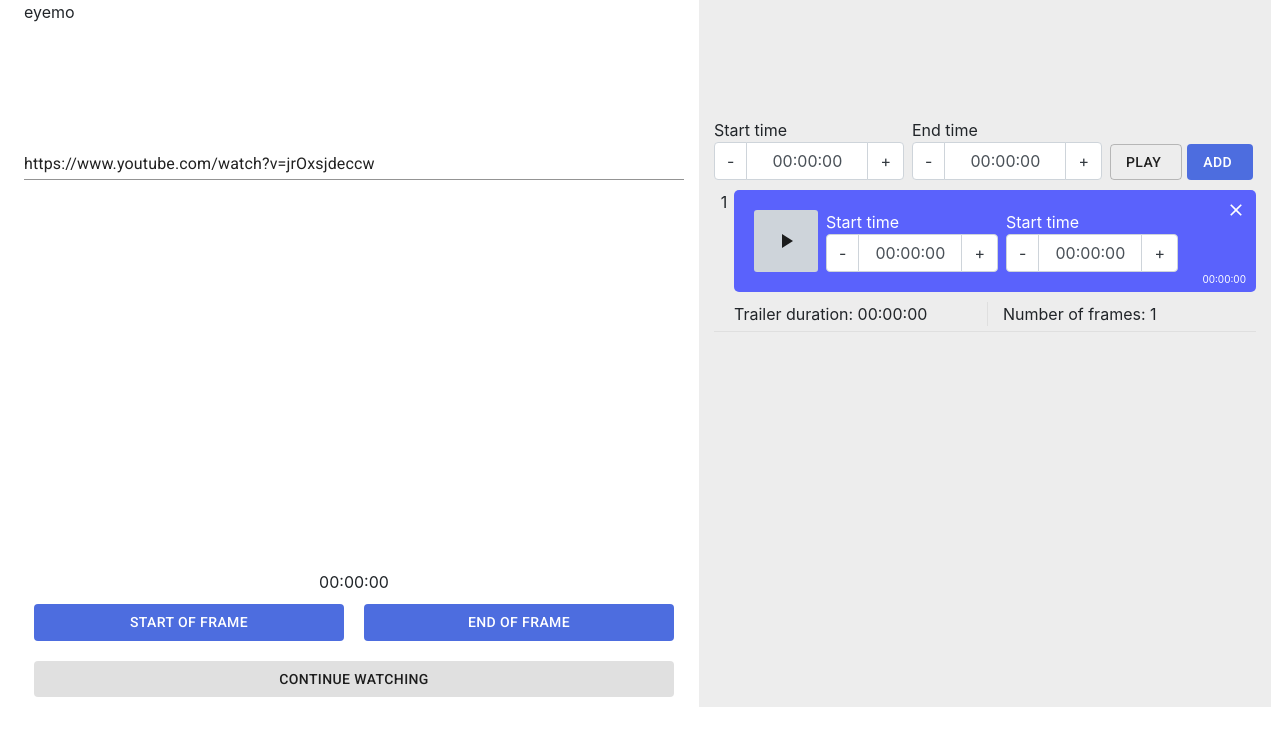
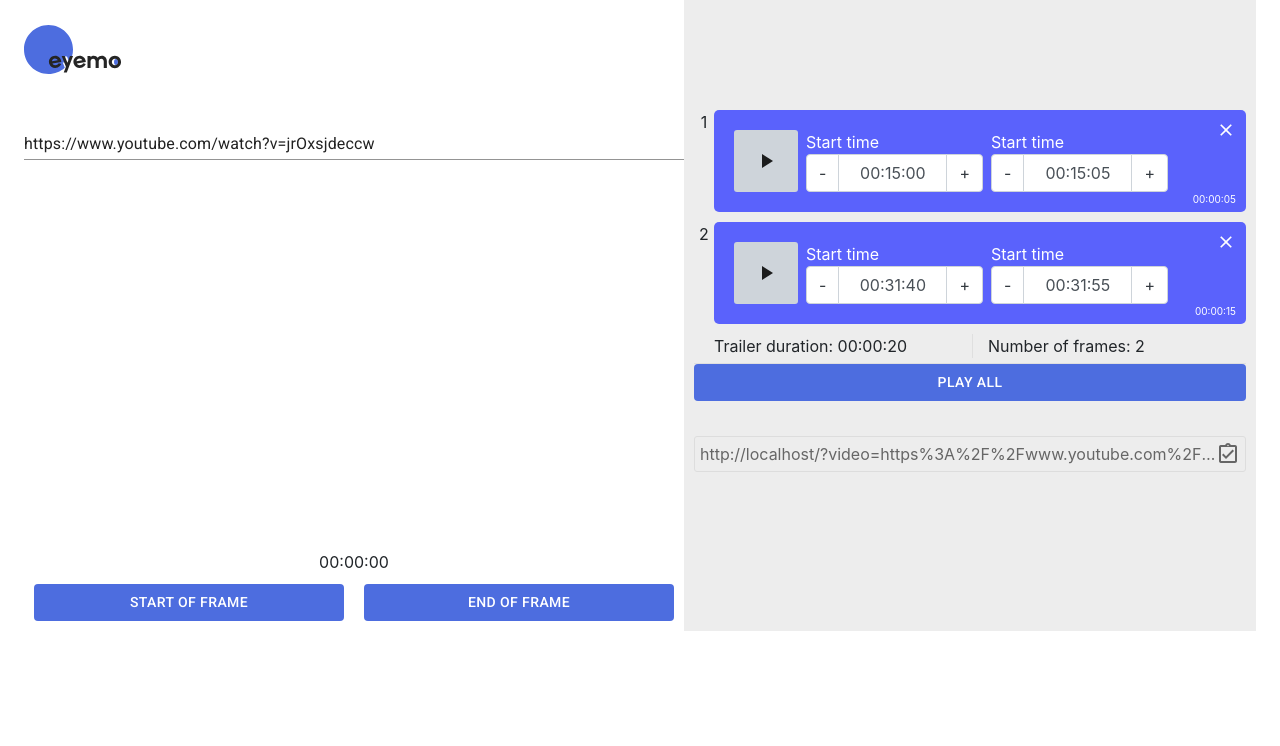
Before and after one commit to eyemo-prototype/eyemo-prototype.github.io, a React (Create React App) app: page / in a window 1280 px wide. Shown: the top 746 px of the page. Built offline with nearby package versions, Linux system fonts and the light colour scheme.

Commit message:
add player service, play all cuts, sharing link, styles and other stuff

```diff
--- a/src/App.module.css
+++ b/src/App.module.css
@@ -1,3 +1,5 @@
 .rightCol {
 	background: #ededed;
+	padding: 10px;
+	min-width: 0;
 }
--- a/src/App.tsx
+++ b/src/App.tsx
@@ -1,12 +1,10 @@
 import React from 'react'
 import './App.css'
 import 'bootstrap/dist/css/bootstrap.min.css'
-import Row from 'react-bootstrap/Row'
-import Col from 'react-bootstrap/Col'
 import PlayerPanel from './components/PlayerPanel'
 import CutsPanel from './components/CutsPanel'
 import styles from './App.module.css'
-import { Container, createMuiTheme, ThemeProvider } from '@material-ui/core'
+import { Container, createMuiTheme, Grid, ThemeProvider } from '@material-ui/core'
 
 const theme = createMuiTheme({
 	palette: {
@@ -23,14 +21,14 @@ function App() {
 	return (
 		<ThemeProvider theme={theme}>
 			<Container>
-				<Row>
-					<Col>
+				<Grid container wrap={'nowrap'}>
+					<Grid item>
 						<PlayerPanel />
-					</Col>
-					<Col className={styles.rightCol}>
+					</Grid>
+					<Grid item className={styles.rightCol}>
 						<CutsPanel />
-					</Col>
-				</Row>
+					</Grid>
+				</Grid>
 			</Container>
 		</ThemeProvider>
 	)
--- a/src/components/CutItem.tsx
+++ b/src/components/CutItem.tsx
@@ -1,12 +1,13 @@
 import React from 'react'
 import { observer } from 'mobx-react'
-import { Cut } from '../store'
+import store, { Cut } from '../store'
 import styles from './CutItem.module.sass'
 import { Button, Grid } from '@material-ui/core'
 import PlayArrowIcon from '@material-ui/icons/PlayArrow'
 import TimeInput from './TimeInput'
 import { formatTime } from '../utils/format-time'
 import CloseIcon from '@material-ui/icons/Close'
+import playerService from '../services/player-service'
 
 interface Props {
 	cut: Cut
@@ -14,14 +15,22 @@ interface Props {
 }
 
 function CutItem(props: Props) {
+	function play() {
+		playerService.playStory([props.cut])
+	}
+
+	function remove() {
+		store.removeCut(props.cut)
+	}
+
 	return (
 		<Grid container className={styles.container}>
 			<Grid item className={styles.idx}>
 				{props.idx + 1}
 			</Grid>
-			<Grid className={styles.block} container lg>
-				<Grid item alignItems='stretch'>
-					<Button className={styles.play}>
+			<Grid className={styles.block} container item lg>
+				<Grid item>
+					<Button className={styles.play} onClick={play}>
 						<PlayArrowIcon />
 					</Button>
 				</Grid>
@@ -32,7 +41,7 @@ function CutItem(props: Props) {
 					<TimeInput value={props.cut.endTime} label='Start time' onChange={() => {}} />
 				</Grid>
 				<Grid item className={styles.rightBlock}>
-					<CloseIcon className={styles.remove} fontSize='small' />
+					<CloseIcon className={styles.remove} fontSize='small' onClick={remove} />
 					<div className={styles.timeTotal}>{formatTime(props.cut.endTime - props.cut.startTime)}</div>
 				</Grid>
 			</Grid>
--- a/src/components/CutsPanel.module.sass
+++ b/src/components/CutsPanel.module.sass
@@ -1,9 +1,3 @@
-
-.timeRow
-	height: 90px
-	padding-bottom: 10px
-	> :not(:first-child)
-		margin-left: 8px
 
 
 
@@ -24,15 +18,6 @@
 //.label
 
 
-
-.buttons
-	display: flex
-	align-items: flex-end
-
-
-.buttons :first-child
-	margin-right: 5px
-
 .infoLine
 	padding-left: 20px
 	padding-bottom: 5px
@@ -44,3 +29,34 @@
 
 .header
 	height: 100px
+
+
+.shareUrlBlock
+	padding: 5px 0
+
+.shareUrl
+	margin-top: 30px
+	border: 1px solid #ddd
+	border-radius: 3px
+	color: #666
+	padding: 5px
+	display: flex
+	position: relative
+
+.shareUrlText
+	display: inline-block
+	overflow: hidden
+	white-space: nowrap
+	text-overflow: ellipsis
+
+
+.copiedText
+	position: absolute
+	right: 0
+	top: -25px
+	font-size: 13px
+	opacity: 0
+	transition: opacity 1s
+
+.copiedTextShown
+	opacity: 1
--- a/src/components/CutsPanel.tsx
+++ b/src/components/CutsPanel.tsx
@@ -1,47 +1,31 @@
 import React from 'react'
 import store from '../store'
-import TimeInput from './TimeInput'
 import styles from './CutsPanel.module.sass'
 import { observer } from 'mobx-react'
 import CutItem from './CutItem'
 import { Button, Grid } from '@material-ui/core'
 import { formatTime } from '../utils/format-time'
+import playerService from '../services/player-service'
+import CopyToClipboard from 'react-copy-to-clipboard'
+import AssignmentTurnedInOutlinedIcon from '@material-ui/icons/AssignmentTurnedInOutlined'
+import { useState } from 'react'
+import classNames from 'classnames'
 
 export function CutsPanel() {
-	function changeStart() {}
+	const [showCopied, setShowCopied] = useState(false)
 
-	function changeEnd() {}
+	function playAll() {
+		playerService.playStory(store.cuts)
+	}
 
-	function play() {}
-
-	function add() {
-		if (!store.currentCut) return
-		store.cuts.push(store.currentCut)
-		store.currentCut = {
-			startTime: 0,
-			endTime: 0,
-		}
+	function onUrlCopy() {
+		setShowCopied(true)
+		setTimeout(() => setShowCopied(false), 3000)
 	}
 
 	return (
 		<>
 			<Grid className={styles.header} />
-			<Grid container justify='center' className={styles.timeRow} alignContent='flex-end'>
-				<Grid item>
-					<TimeInput value={store.currentCut.startTime} label='Start time' onChange={changeStart} />
-				</Grid>
-				<Grid item>
-					<TimeInput value={store.currentCut?.endTime} label='End time' onChange={changeEnd} />
-				</Grid>
-				<Grid item className={styles.buttons} xs>
-					<Button variant='outlined' disableElevation onClick={play}>
-						Play
-					</Button>
-					<Button variant='contained' color='primary' disableElevation onClick={add}>
-						Add
-					</Button>
-				</Grid>
-			</Grid>
 			<Grid container direction='column'>
 				{store.cuts.map((cut, idx) => (
 					<CutItem key={idx} idx={idx} cut={cut} />
@@ -55,6 +39,22 @@ export function CutsPanel() {
 					Number of frames: {store.cuts.length}
 				</Grid>
 			</Grid>
+			<Grid>
+				<Button variant='contained' disableElevation onClick={playAll} fullWidth color='primary'>
+					Play all
+				</Button>
+			</Grid>
+			<Grid className={styles.shareUrlBlock}>
+				<div className={styles.shareUrl}>
+					<span className={styles.shareUrlText}>{store.shareUrl}</span>
+					<CopyToClipboard text={store.shareUrl} onCopy={onUrlCopy}>
+						<AssignmentTurnedInOutlinedIcon />
+					</CopyToClipboard>
+					<div className={classNames(styles.copiedText, { [styles.copiedTextShown]: showCopied })}>
+						Copied
+					</div>
+				</div>
+			</Grid>
 		</>
 	)
 }
--- a/src/components/PlayerPanel.module.sass
+++ b/src/components/PlayerPanel.module.sass
@@ -1,7 +1,21 @@
 .searchLine
-    height: 90px
+    height: 70px
     vertical-align: bottom
     padding-bottom: 10px
 
 .header
     height: 100px
+
+
+.timeRow
+    height: 70px
+    padding: 5px 10px 10px
+
+    > :not(:first-child)
+        margin-left: 8px
+
+.buttons
+    display: flex
+    align-items: flex-end
+    > :not(:first-child)
+        margin-left: 8px
--- a/src/components/PlayerPanel.tsx
+++ b/src/components/PlayerPanel.tsx
@@ -1,21 +1,51 @@
-import React, { useEffect, useRef, useState } from 'react'
+import React, { useCallback, useEffect, useState } from 'react'
 import { observer } from 'mobx-react'
-import store from '../store'
+import store, { Cut } from '../store'
 import ReactPlayer from 'react-player'
 import { formatTime } from '../utils/format-time'
 import { Button, Grid, TextField } from '@material-ui/core'
 import styles from './PlayerPanel.module.sass'
+import playerService from '../services/player-service'
+import { ReactComponent as EyemoLogo } from './logo.svg'
+import TimeInput from './TimeInput'
 
 function PlayerPanel() {
-	const ref = useRef<ReactPlayer>(null)
-	const [playing, setPlaying] = useState(true)
+	const [cut, setCut] = useState<Cut | null>(null)
+	const [playing, setPlaying] = useState(false)
 	const [position, setPosition] = useState<number | null>(null)
+
+	function changeStart() {}
+
+	function changeEnd() {}
+
+	function play() {}
+
+	function clear() {
+		setCut(null)
+	}
+
+	function add() {
+		if (!cut) return
+		store.addCut(cut)
+		setCut({
+			startTime: 0,
+			endTime: 0,
+		})
+	}
+
+	const playerRef = useCallback((player) => {
+		playerService.setPlayer({
+			player,
+			start: () => setPlaying(true),
+			stop: () => setPlaying(false),
+		})
+	}, [])
 
 	useEffect(() => {
 		let stopped = false
 		function getPosition() {
-			if (stopped || !ref.current) return
-			setPosition(ref.current.getCurrentTime())
+			if (stopped || !playerService.ready) return
+			setPosition(playerService.currentTime)
 			requestAnimationFrame(getPosition)
 		}
 		requestAnimationFrame(getPosition)
@@ -25,28 +55,32 @@ function PlayerPanel() {
 	}, [])
 
 	function startFrame() {
-		const time = ref.current?.getCurrentTime()!
-		store.currentCut = store.currentCut || {
-			startTime: 0,
-			endTime: 0,
+		const time = playerService.currentTime
+		const current = {
+			startTime: cut?.startTime || 0,
+			endTime: cut?.endTime || 0,
 		}
-		store.currentCut.startTime = time
-		if (store.currentCut.endTime < time) store.currentCut.endTime = time + 5
+		current.startTime = time
+		if (current.endTime < time) current.endTime = time + 5
+		setCut(current)
 	}
 
 	function endFrame() {
-		const time = ref.current?.getCurrentTime()!
-		store.currentCut = store.currentCut || {
-			startTime: 0,
-			endTime: 0,
+		const time = playerService.currentTime
+		const current = {
+			startTime: cut?.startTime || 0,
+			endTime: cut?.endTime || 0,
 		}
-		store.currentCut.endTime = time
-		if (store.currentCut.startTime > time) store.currentCut.startTime = time - 5
+		current.endTime = time
+		if (current.startTime > time) current.startTime = time - 5
+		setCut(current)
 	}
 
 	return (
 		<>
-			<Grid className={styles.header}>eyemo</Grid>
+			<Grid className={styles.header} container alignContent='center'>
+				<EyemoLogo />
+			</Grid>
 			<Grid className={styles.searchLine} container direction='column' justify={'flex-end'}>
 				<TextField
 					fullWidth
@@ -57,7 +91,7 @@ function PlayerPanel() {
 			</Grid>
 			<Grid className='padded'>
 				<ReactPlayer
-					ref={ref}
+					ref={playerRef}
 					playing={playing}
 					url={store.url}
 					//onProgress={(e) => console.log(e)}
@@ -88,21 +122,27 @@ function PlayerPanel() {
 					</Button>
 				</Grid>
 			</Grid>
-			<Grid>
-				<Grid className='padded'>
-					<Button
-						variant='contained'
-						fullWidth
-						disableElevation
-						onClick={() => {
-							//ref.current?.seekTo(3)
-							setPlaying(!playing)
-						}}
-					>
-						Continue Watching
-					</Button>
+			{cut && (
+				<Grid container justify='center' className={styles.timeRow} alignContent='flex-end'>
+					<Grid item>
+						<TimeInput value={cut.startTime} label='Start time' onChange={changeStart} />
+					</Grid>
+					<Grid item>
+						<TimeInput value={cut?.endTime} label='End time' onChange={changeEnd} />
+					</Grid>
+					<Grid item className={styles.buttons} xs justify={'flex-end'} container>
+						<Button variant='outlined' disableElevation onClick={play}>
+							Play
+						</Button>
+						<Button variant='contained' color='primary' disableElevation onClick={add}>
+							Add
+						</Button>
+						<Button variant='contained' disableElevation onClick={clear}>
+							Clear
+						</Button>
+					</Grid>
 				</Grid>
-			</Grid>
+			)}
 		</>
 	)
 }
--- /dev/null
+++ b/src/services/player-service.ts
@@ -0,0 +1,98 @@
+import ReactPlayer from 'react-player'
+import { Cut } from '../store'
+
+interface PlayerControl {
+	player: ReactPlayer
+	start(): void
+	stop(): void
+}
+
+export class PlayerService {
+	control: PlayerControl | null = null
+	playingStory: Cut[] | null = null
+	currentCutIdx = 0
+	currentCutSeekDone = false
+	trackingTimer: number | null = null
+
+	get ready() {
+		return !!this.control
+	}
+
+	get currentCut() {
+		return this.playingStory?.[this.currentCutIdx] || null
+	}
+
+	setPlayer(player: PlayerControl | null) {
+		this.control = player
+		console.log('--> player set', player)
+	}
+
+	playStory(cuts: Cut[]) {
+		if (!this.control) return
+		console.log('---> playStory <---', JSON.stringify(cuts))
+		this.playingStory = cuts
+		this.currentCutIdx = 0
+		this.playCurrentCut()
+	}
+
+	getPlayerState() {
+		let internalPlayer = this.control?.player.getInternalPlayer() as any
+		return internalPlayer?.getPlayerState()
+	}
+
+	async playCurrentCut() {
+		if (!this.playingStory || !this.control || !this.currentCut) return
+		this.currentCutSeekDone = false
+		console.log('---> playCurrentCut <---', JSON.stringify(this.currentCut))
+		this.control.player.seekTo(this.currentCut.startTime)
+		this.control.start()
+		this.startTracking()
+	}
+
+	stop() {
+		console.log('---> stop <---')
+		this.control?.stop()
+		this.stopTracking()
+	}
+
+	startTracking() {
+		if (this.trackingTimer) return
+		this.trackingTimer = (setInterval(this.checkTiming, 20) as any) as number
+	}
+
+	stopTracking() {
+		if (!this.trackingTimer) return
+		clearInterval(this.trackingTimer)
+		this.trackingTimer = null
+	}
+
+	checkTiming = () => {
+		if (!this.playingStory || !this.currentCut?.endTime) return
+
+		if (!this.currentCutSeekDone) {
+			if (this.currentTime < this.currentCut.endTime && this.currentTime >= this.currentCut.startTime) {
+				this.currentCutSeekDone = true
+				console.log('--> got into current cut')
+			}
+			return
+		}
+		if (this.currentTime < this.currentCut.endTime) return
+
+		console.log('---> checkTiming <---', this.currentTime, this.currentCut.endTime)
+		this.currentCutIdx++
+		if (this.currentCut) {
+			this.playCurrentCut()
+		} else {
+			this.stop()
+		}
+	}
+
+	get currentTime() {
+		if (!this.control) return 0
+		return this.control.player.getCurrentTime()
+	}
+}
+
+const playerService = new PlayerService()
+
+export default playerService
--- a/src/store/index.ts
+++ b/src/store/index.ts
@@ -1,4 +1,6 @@
-import { observable, makeObservable, configure, computed } from 'mobx'
+import { observable, makeObservable, configure, computed, action } from 'mobx'
+
+import parse from 'url-parse'
 
 configure({ enforceActions: 'never' })
 
@@ -7,22 +9,55 @@ export interface Cut {
 	endTime: number
 }
 
+const url = parse(window.location.href, true)
+let urlStory: Cut[] | null = null
+
+if (url.query.story) {
+	const raw = decodeURIComponent(url.query.story)
+	urlStory = raw.split(',').map((cut) => {
+		const parts = cut.split(':')
+		return {
+			startTime: parseFloat(parts[0]),
+			endTime: parseFloat(parts[1]),
+		}
+	})
+}
+
 class Store {
-	@observable url: string = 'https://www.youtube.com/watch?v=jrOxsjdeccw'
-	@observable currentCut: Cut = {
-		startTime: 0,
-		endTime: 0,
-	}
+	@observable url: string = url.query.video
+		? decodeURIComponent(url.query.video)
+		: 'https://www.youtube.com/watch?v=jrOxsjdeccw'
 
-	@observable cuts: Cut[] = [
+	@observable cuts: Cut[] = urlStory || [
 		{
-			startTime: 0,
-			endTime: 0,
+			startTime: 900,
+			endTime: 905,
+		},
+		{
+			startTime: 1900,
+			endTime: 1915,
 		},
 	]
 
+	@computed get shareUrl() {
+		const baseUrl = window.location.href.split('?')[0]
+		return `${baseUrl}?video=${encodeURIComponent(this.url)}&story=${encodeURIComponent(
+			this.cuts.map((cut) => [cut.startTime, cut.endTime].join(':')).join(',')
+		)}`
+	}
+
 	@computed get trailerLength() {
 		return this.cuts.reduce((duration, cut) => duration + cut.endTime - cut.startTime, 0)
+	}
+
+	@action
+	addCut(cut: Cut) {
+		this.cuts.push(cut)
+	}
+
+	@action
+	removeCut(cut: Cut) {
+		this.cuts = this.cuts.filter((c) => c !== cut)
 	}
 
 	constructor() {
```
Also changed, not shown: package.json (+6 -2 lines), src/components/Logo/index.tsx (added, +17 -0 lines), src/components/logo.svg (added), 1 other file (tests, documents, lock files or other folders).
